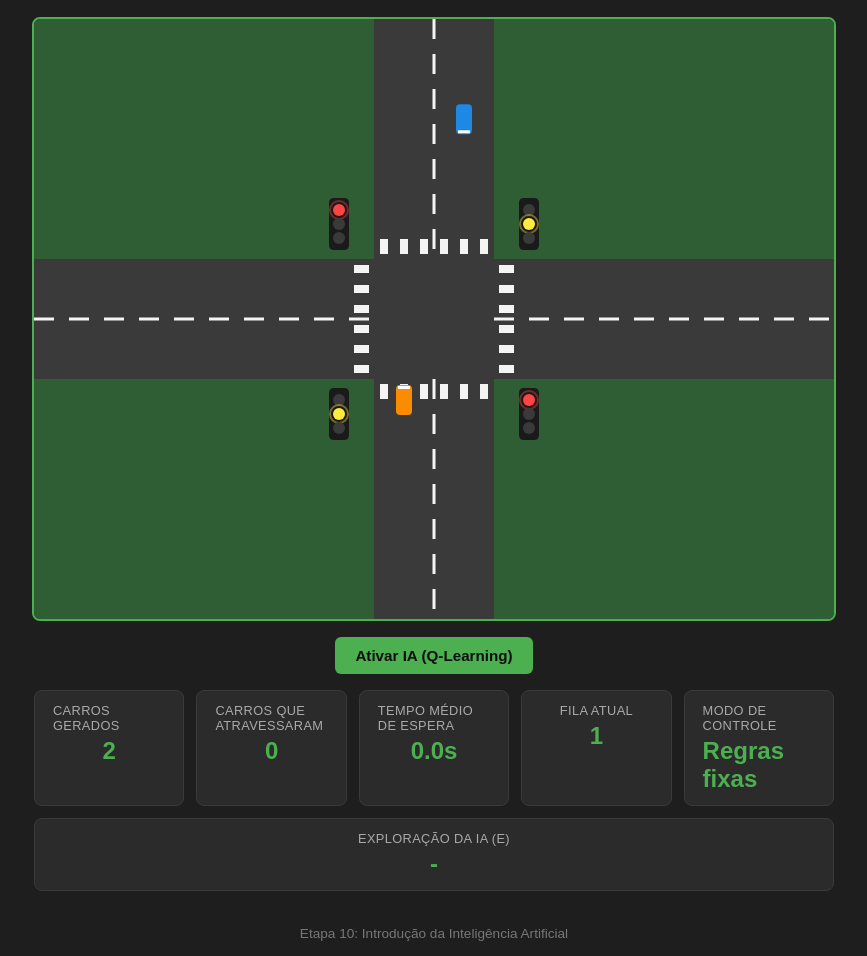
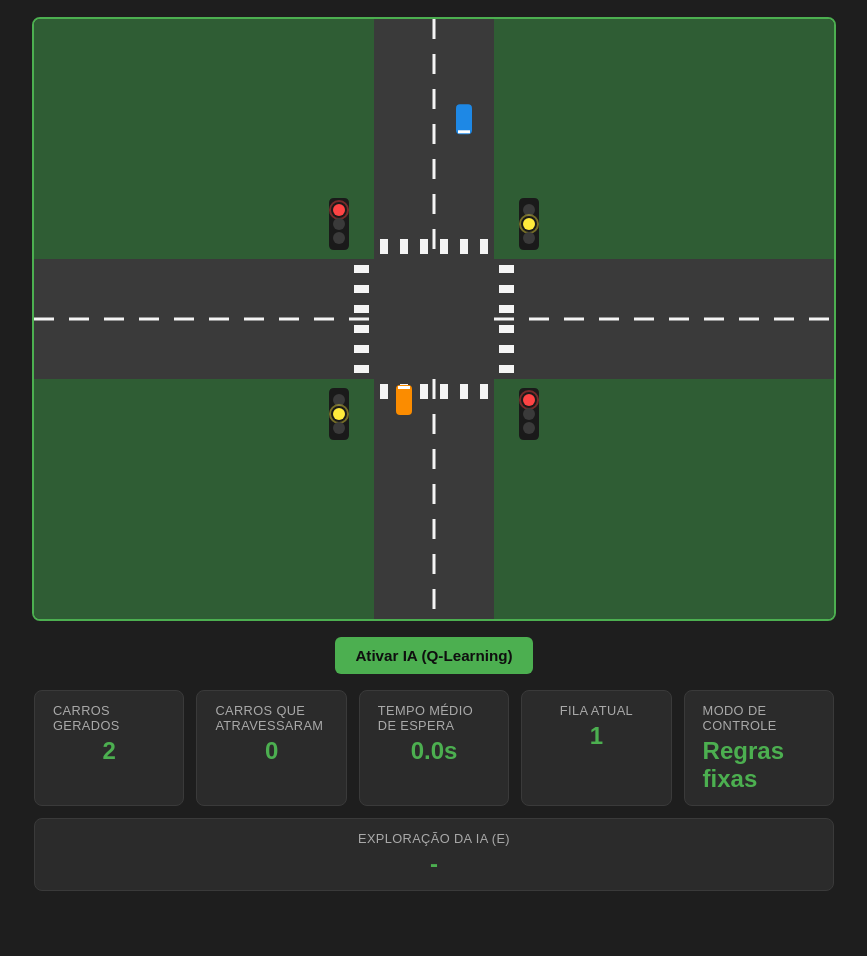
Before and after one commit to CanecaJones/NeuroTraffic, a plain HTML site: page index.html in a window 1280 px wide. Shown: the part 103-1059 px from the top of the page, without its empty margins (206-1073 px from the left). After the commit the page ends 1014 px from the top, so only its background shows below. Drawn offline with Linux system fonts and the light colour scheme.

```diff
--- a/index.html
+++ b/index.html
@@ -47,10 +47,6 @@
     </section>
   </main>
 
-  <footer>
-    <p>Etapa 10: Introdução da Inteligência Artificial</p>
-  </footer>
-
   <script src="js/main.js"></script>
 </body>
 </html>
```
